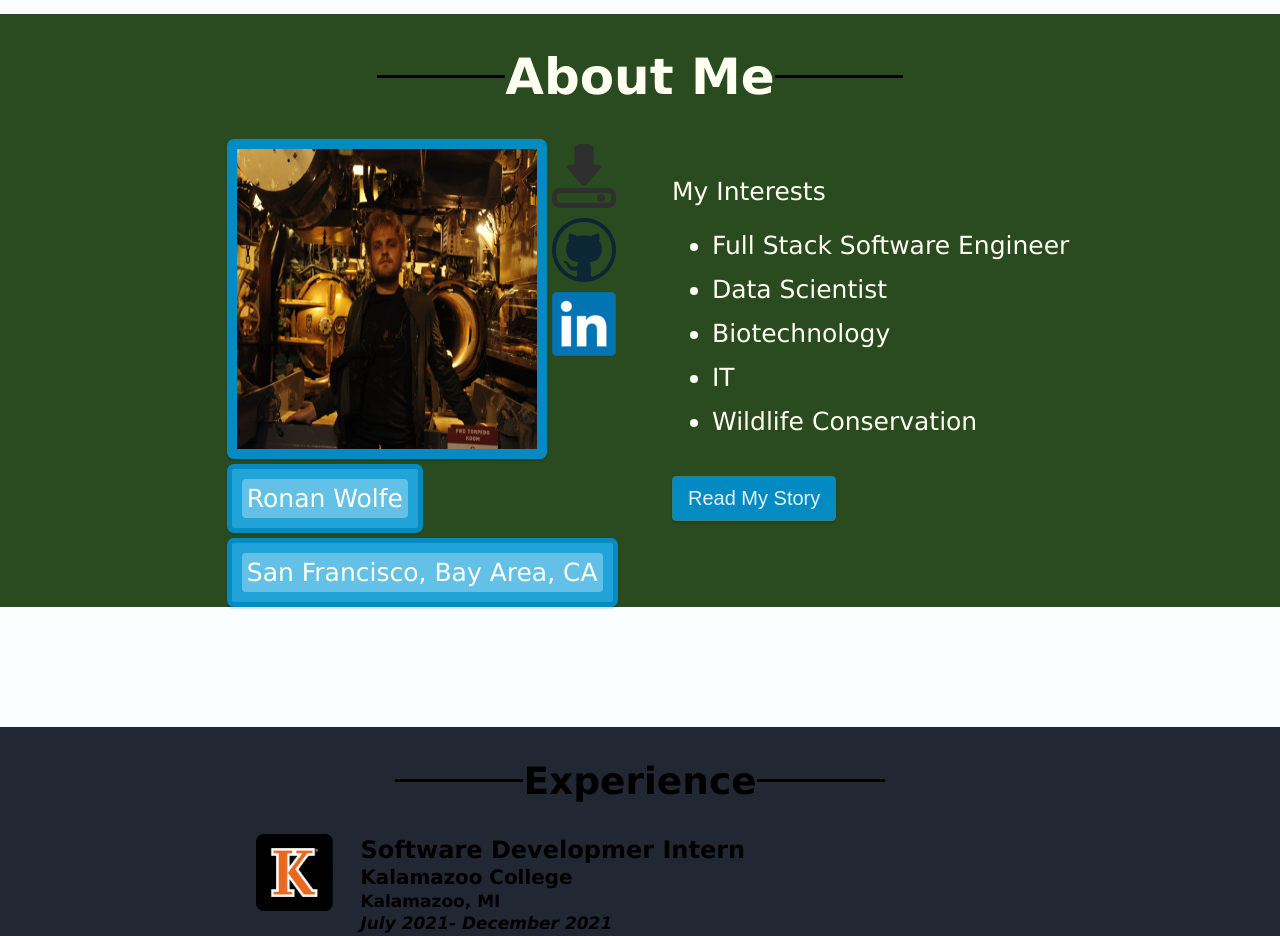
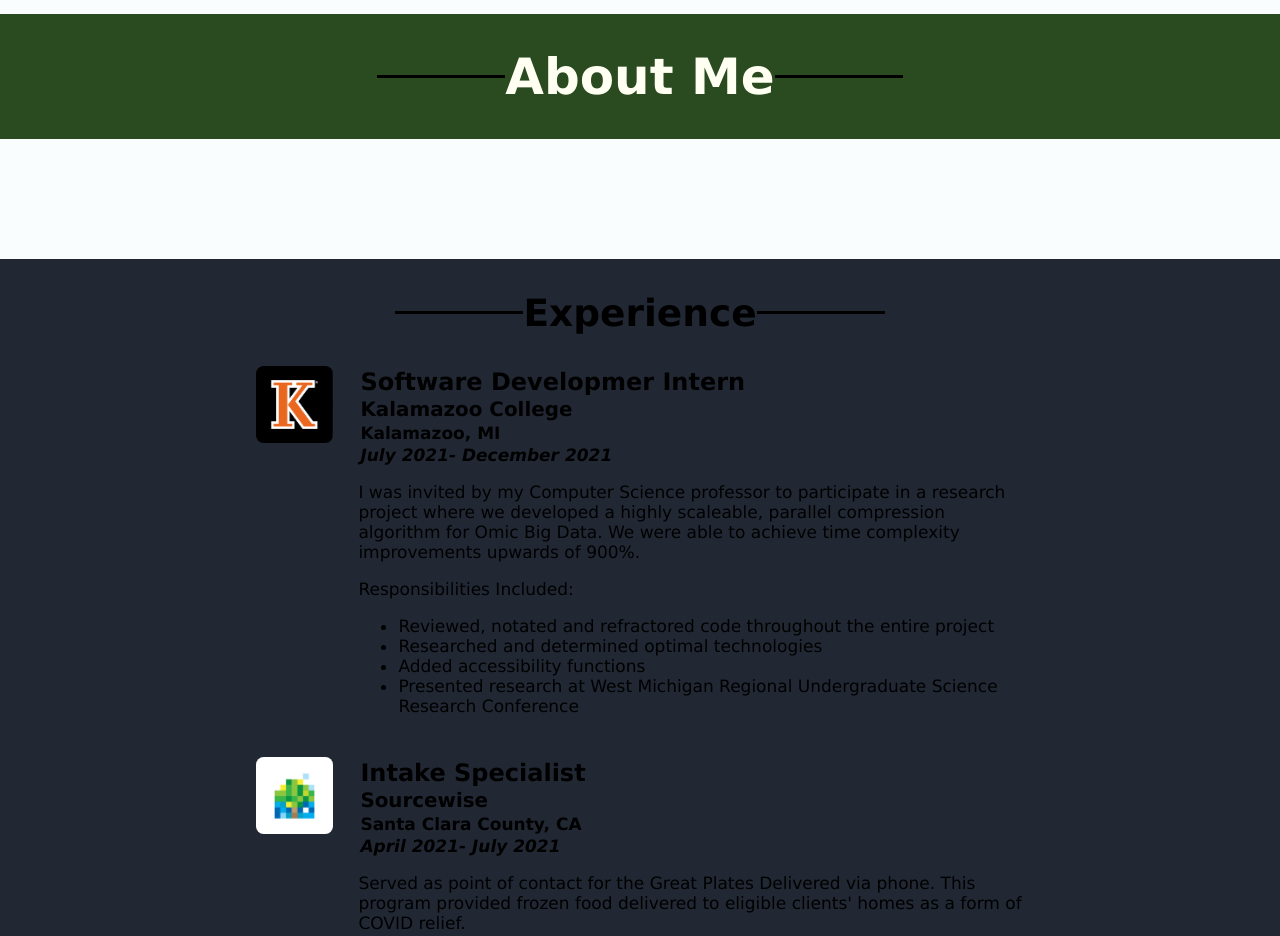
Before and after one commit to RonanGW/WolfGrove, a React (Create React App) app: page / in a window 1280 px wide. Shown: the part 940-1876 px from the top of the page. Built offline with nearby package versions, Linux system fonts and the light colour scheme.

Commit message:
Hid About Section Content to in preperation for remodel

```diff
--- a/src/About.js
+++ b/src/About.js
@@ -57,50 +57,50 @@ class About extends Component {
                         <div className="SectionNameLine" />
                     </h1>
                 </div>
-                <div className="About-content">
-                    <div className="About-left">
-                        <div className="About-left-content">
-                            <div className="About-profile">
-                                <div style={{display: "flex", flexDirection: "row"}}>
-                                    <img className="About-PFP" src={pfp} />
-                                    <div className="About-links-banner">
-                                        <button title="Download my Resume" className="DLLogo" onClick={this.DownloadResume}></button>
-                                        <button title="Link to my GitHub" className="GHLogo" onClick={this.Redirect.bind(this, "https://github.com/RonanGW")}></button>
-                                        <button title="Link to my LinkedIn" className="LILogo" onClick={this.Redirect.bind(this, "https://www.linkedin.com/in/ronan-wolfe/")}></button>
-                                    </div>
-                                </div>
-                                <div className="About-personal-info">
-                                    <p>{name}</p>
-                                </div>
-                                <div className="About-personal-info">
-                                    <p>{area}</p>
-                                </div>
+                {/*<div className="About-content">*/}
+                {/*    <div className="About-left">*/}
+                {/*        <div className="About-left-content">*/}
+                {/*            <div className="About-profile">*/}
+                {/*                <div style={{display: "flex", flexDirection: "row"}}>*/}
+                {/*                    <img className="About-PFP" src={pfp} />*/}
+                {/*                    <div className="About-links-banner">*/}
+                {/*                        <button title="Download my Resume" className="DLLogo" onClick={this.DownloadResume}></button>*/}
+                {/*                        <button title="Link to my GitHub" className="GHLogo" onClick={this.Redirect.bind(this, "https://github.com/RonanGW")}></button>*/}
+                {/*                        <button title="Link to my LinkedIn" className="LILogo" onClick={this.Redirect.bind(this, "https://www.linkedin.com/in/ronan-wolfe/")}></button>*/}
+                {/*                    </div>*/}
+                {/*                </div>*/}
+                {/*                <div className="About-personal-info">*/}
+                {/*                    <p>{name}</p>*/}
+                {/*                </div>*/}
+                {/*                <div className="About-personal-info">*/}
+                {/*                    <p>{area}</p>*/}
+                {/*                </div>*/}
 
-                            </div>
-                        </div>
-                    </div>
-                    <div className="About-right">
-                        <div className="About-item">
-                            <div className={this.state.interests ? 'fadeInInterests' : 'fadeOutInterests'}>
-                                <p><b>My Story</b></p>{bio}
-                                <div style={{paddingTop: "5px"}}>
-                                    <button className="Interests-Button" onClick={this.handleFade}>Read My Interests</button>
-                                </div>
-                            </div>
-                            <div className={this.state.interests ? 'fadeOutInterests' : 'fadeInInterests'}>
-                                My Interests
-                                <ul>
-                                    <li style={{ paddingBottom: "15px" }}>Full Stack Software Engineer</li>
-                                    <li style={{ paddingBottom: "15px" }}>Data Scientist</li>
-                                    <li style={{ paddingBottom: "15px" }}>Biotechnology</li>
-                                    <li style={{ paddingBottom: "15px" }}>IT</li>
-                                    <li style={{ paddingBottom: "15px" }}>Wildlife Conservation</li>
-                                </ul>
-                                <button className="Interests-Button" onClick={this.handleFade}>Read My Story</button>
-                            </div>
-                        </div>
-                    </div>
-                </div>
+                {/*            </div>*/}
+                {/*        </div>*/}
+                {/*    </div>*/}
+                {/*    <div className="About-right">*/}
+                {/*        <div className="About-item">*/}
+                {/*            <div className={this.state.interests ? 'fadeInInterests' : 'fadeOutInterests'}>*/}
+                {/*                <p><b>My Story</b></p>{bio}*/}
+                {/*                <div style={{paddingTop: "5px"}}>*/}
+                {/*                    <button className="Interests-Button" onClick={this.handleFade}>Read My Interests</button>*/}
+                {/*                </div>*/}
+                {/*            </div>*/}
+                {/*            <div className={this.state.interests ? 'fadeOutInterests' : 'fadeInInterests'}>*/}
+                {/*                My Interests*/}
+                {/*                <ul>*/}
+                {/*                    <li style={{ paddingBottom: "15px" }}>Full Stack Software Engineer</li>*/}
+                {/*                    <li style={{ paddingBottom: "15px" }}>Data Scientist</li>*/}
+                {/*                    <li style={{ paddingBottom: "15px" }}>Biotechnology</li>*/}
+                {/*                    <li style={{ paddingBottom: "15px" }}>IT</li>*/}
+                {/*                    <li style={{ paddingBottom: "15px" }}>Wildlife Conservation</li>*/}
+                {/*                </ul>*/}
+                {/*                <button className="Interests-Button" onClick={this.handleFade}>Read My Story</button>*/}
+                {/*            </div>*/}
+                {/*        </div>*/}
+                {/*    </div>*/}
+                {/*</div>*/}
             </div>
         );
     }
```
